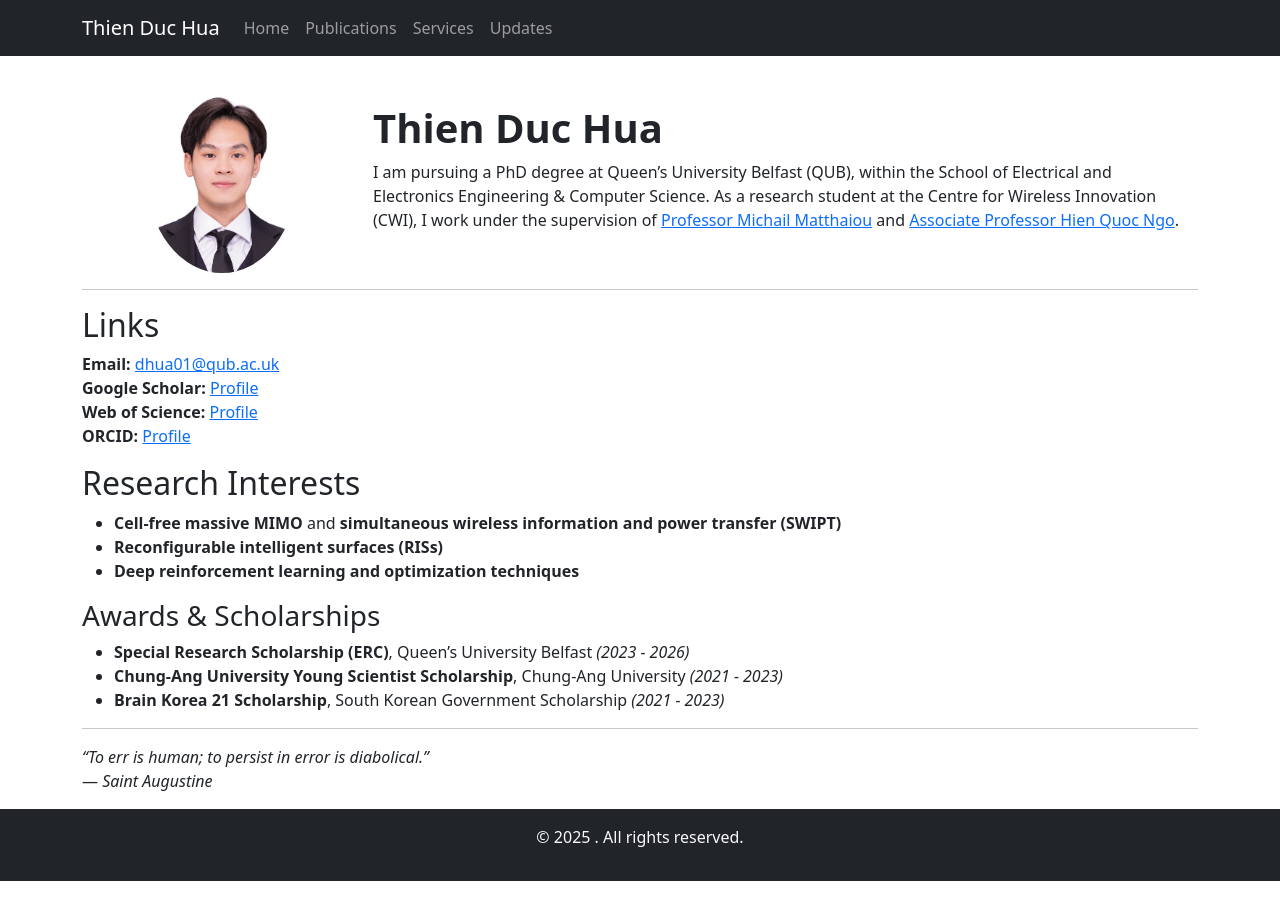
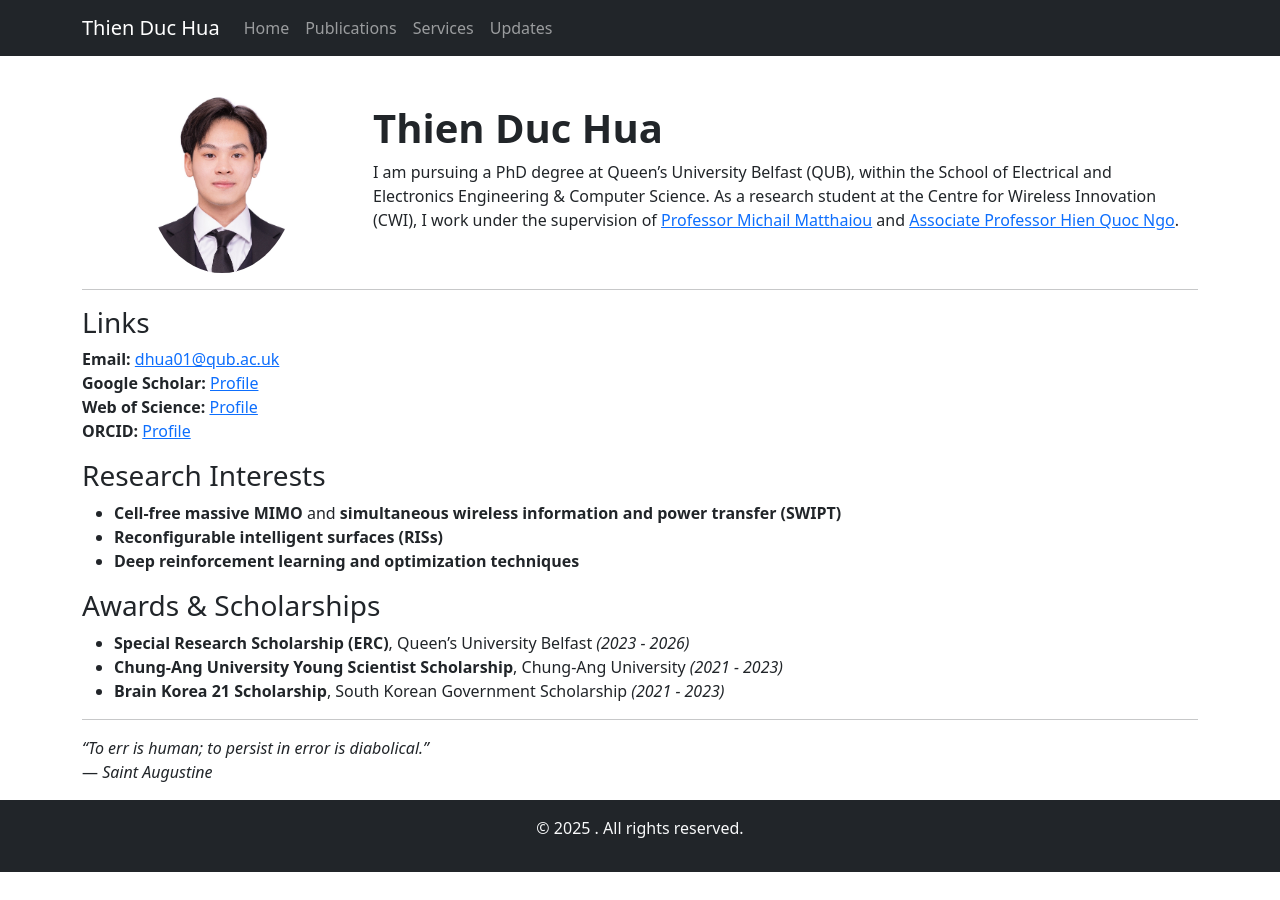
Before and after one commit to thienduchua/thienduchua.github.io, a Jekyll site: the page built from index.md, in a window 1280 px wide. Built offline with Jekyll 4.4.1, drawn with Linux system fonts in a browser that asks for light colours.

```diff
--- a/index.md
+++ b/index.md
@@ -25,17 +25,16 @@ title: Home
 
 ---
 
-## Links
+### Links
 **Email:** [dhua01@qub.ac.uk](mailto:dhua01@qub.ac.uk)
 **Google Scholar:** [Profile](https://scholar.google.com/citations?hl=en&user=UpJlLesAAAAJ)
 **Web of Science:** [Profile](https://www.webofscience.com/wos/author/record/ISA-6510-2023)
 **ORCID:** [Profile](https://orcid.org/0009-0004-0567-5880)
 
-## Research Interests
+### Research Interests
 - **Cell-free massive MIMO** and **simultaneous wireless information and power transfer (SWIPT)**
 - **Reconfigurable intelligent surfaces (RISs)**
 - **Deep reinforcement learning and optimization techniques**
-
 
 ### Awards & Scholarships
 
```
